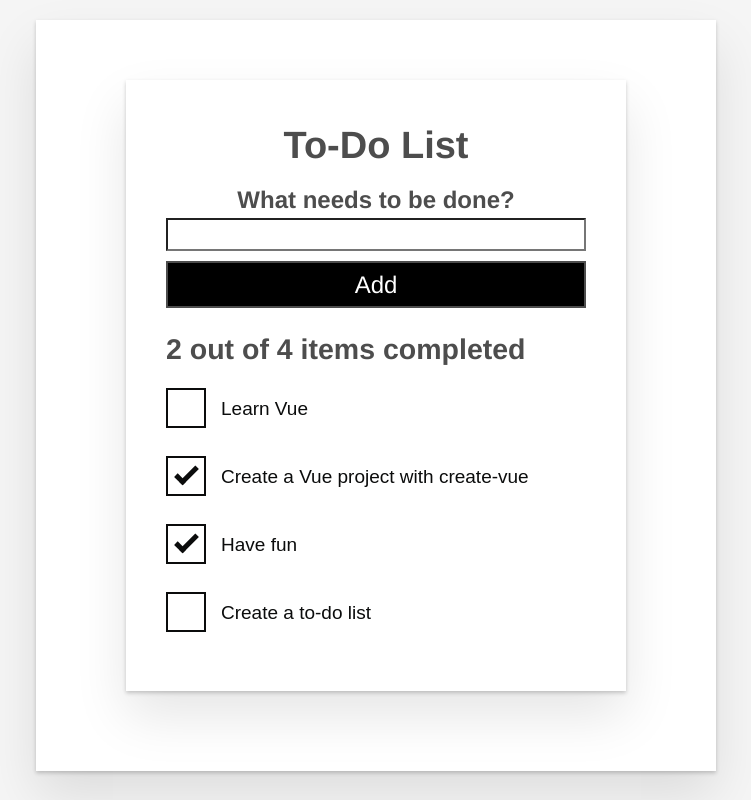
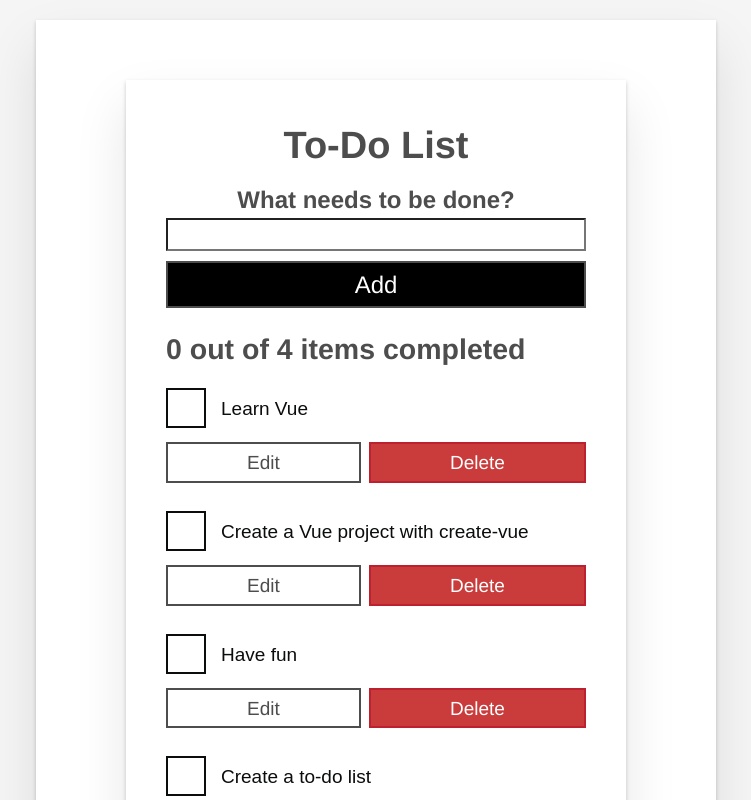
Before and after one commit to Daniel-Peace/TBD-chat, a Vue app in the folder hello-world/: page /about in a window 1280 px wide. Shown: the top 800 px of the page, without its empty margins (264-1015 px from the left). Built offline with nearby package versions, Linux system fonts and the light colour scheme.

Commit message:
Todos can now be edited, with syncing checkboxes (MDN tutorial)

```diff
--- a/hello-world/index.html
+++ b/hello-world/index.html
@@ -7,6 +7,7 @@
     <title>Vite App</title>
   </head>
   <body>
+    <!-- TODO: Why do I end up with two div id="app" elements, and is this correct? -->
     <div id="app"></div>
     <script type="module" src="/src/main.ts"></script>
   </body>
--- a/hello-world/src/App.vue
+++ b/hello-world/src/App.vue
@@ -8,8 +8,8 @@ import ToDoForm from './components/ToDoForm.vue'
 // must be a "ref" since we will be changing it with addToDo
 const ToDoItems = ref([
   { id: 'todo-' + nanoid(), label: 'Learn Vue', done: false },
-  { id: 'todo-' + nanoid(), label: 'Create a Vue project with create-vue', done: true },
-  { id: 'todo-' + nanoid(), label: 'Have fun', done: true },
+  { id: 'todo-' + nanoid(), label: 'Create a Vue project with create-vue', done: false },
+  { id: 'todo-' + nanoid(), label: 'Have fun', done: false },
   { id: 'todo-' + nanoid(), label: 'Create a to-do list', done: false }
 ])
 
@@ -22,6 +22,18 @@ function updateDoneStatus(toDoId: string) {
   const toDoToUpdate = ToDoItems.value.find((item) => item.id === toDoId)
   if (toDoToUpdate != undefined) {
     toDoToUpdate.done = !toDoToUpdate.done
+  }
+}
+
+function deleteToDo(toDoId: string) {
+  const itemIndex = ToDoItems.value.findIndex((item) => item.id === toDoId)
+  ToDoItems.value.splice(itemIndex, 1)
+}
+
+function editToDo(toDoId: string, newLabel: string) {
+  const toDoToEdit = ToDoItems.value.find((item) => item.id === toDoId)
+  if (toDoToEdit) {
+    toDoToEdit.label = newLabel
   }
 }
 
@@ -43,6 +55,8 @@ const listSummary = computed(() => {
           :done="item.done"
           :id="item.id"
           @checkbox-changed="updateDoneStatus(item.id)"
+          @item-deleted="deleteToDo(item.id)"
+          @item-edited="editToDo(item.id, $event)"
         ></to-do-item>
       </li>
     </ul>
--- a/hello-world/src/components/ToDoItem.vue
+++ b/hello-world/src/components/ToDoItem.vue
@@ -1,12 +1,32 @@
 <script setup lang="ts">
+import { ref } from 'vue'
+import ToDoItemEditForm from './ToDoItemEditForm.vue'
 defineProps({
   label: { required: true, type: String },
-  done: { default: false, type: Boolean },
-  id: { required: true, type: String }
+  id: { required: true, type: String },
+  done: { required: true, type: Boolean }
 })
+
+const editing = ref(false)
+const emit = defineEmits(['item-deleted', 'item-edited', 'checkbox-changed'])
+
+function deleteToDo() {
+  emit('item-deleted')
+}
+function toggleToEditForm() {
+  editing.value = true
+}
+function itemEdited(newLabel: string) {
+  emit('item-edited', newLabel)
+  editing.value = false
+}
+function editCancelled() {
+  editing.value = false
+}
 </script>
 
 <template>
+  <div class="stack-small" v-if="!editing">
     <div class="custom-checkbox">
       <input
         type="checkbox"
@@ -17,6 +37,22 @@ defineProps({
       />
       <label :for="id" class="checkbox-label">{{ label }}</label>
     </div>
+    <div class="btn-group">
+      <button type="button" class="btn" @click="toggleToEditForm">
+        Edit <span class="visually-hidden">{{ label }}</span>
+      </button>
+      <button type="button" class="btn btn__danger" @click="deleteToDo">
+        Delete <span class="visually-hidden">{{ label }}</span>
+      </button>
+    </div>
+  </div>
+  <to-do-item-edit-form
+    v-else
+    :id="id"
+    :label="label"
+    @item-edited="itemEdited"
+    @edit-cancelled="editCancelled"
+  ></to-do-item-edit-form>
 </template>
 
 <style scoped>
--- /dev/null
+++ b/hello-world/src/components/ToDoItemEditForm.vue
@@ -0,0 +1,65 @@
+<template>
+  <form class="stack-small" @submit.prevent="onSubmit">
+    <div>
+      <label class="edit-label">Edit Name for &quot;{{ label }}&quot;</label>
+      <input :id="id" type="text" autocomplete="off" v-model.lazy.trim="newLabel" />
+    </div>
+    <div class="btn-group">
+      <button type="button" class="btn" @click="onCancel">
+        Cancel
+        <span class="visually-hidden">editing {{ label }}</span>
+      </button>
+      <button type="submit" class="btn btn__primary">
+        Save
+        <span class="visually-hidden">edit for {{ label }}</span>
+      </button>
+    </div>
+  </form>
+</template>
+
+<script setup lang="ts">
+import { ref } from 'vue'
+const props = defineProps<{
+  label: string
+  id: string
+}>()
+const emit = defineEmits(['item-edited', 'edit-cancelled'])
+// The original code had a data function `return {newLabel: this.label}`, possibly unnecessary with Composition API? Revisit if errors arise.
+const newLabel = ref()
+
+function onSubmit() {
+  if (newLabel.value && newLabel.value !== props.label) {
+    emit('item-edited', newLabel)
+  }
+}
+function onCancel() {
+  emit('edit-cancelled')
+}
+</script>
+
+<style scoped>
+.edit-label {
+  font-family: Arial, sans-serif;
+  -webkit-font-smoothing: antialiased;
+  -moz-osx-font-smoothing: grayscale;
+  color: #0b0c0c;
+  display: block;
+  margin-bottom: 5px;
+}
+input {
+  display: inline-block;
+  margin-top: 0.4rem;
+  width: 100%;
+  min-height: 4.4rem;
+  padding: 0.4rem 0.8rem;
+  border: 2px solid #565656;
+}
+form {
+  display: flex;
+  flex-direction: row;
+  flex-wrap: wrap;
+}
+form > * {
+  flex: 0 0 100%;
+}
+</style>
```
Lines whose indentation alone changed are shown as unchanged.
